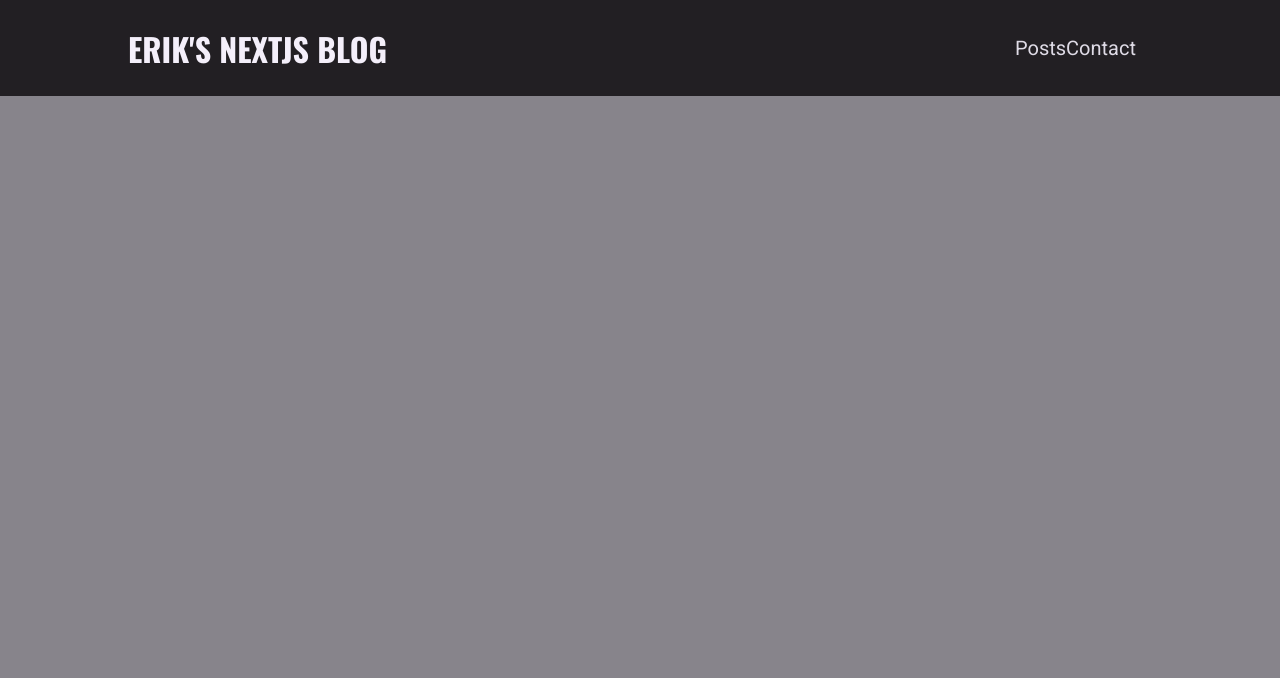
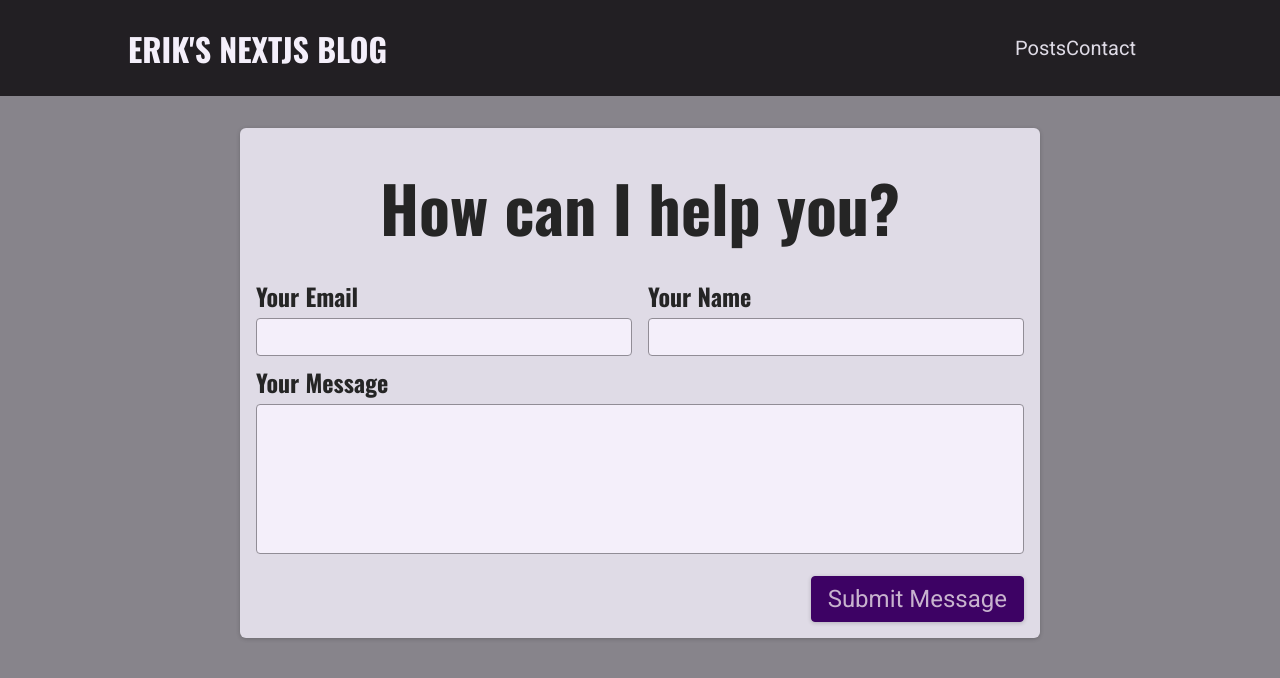
Before and after one commit to ecarlste/yanb, a Next.js app: page /contact in a window 1280 px wide. Shown: the top 678 px of the page. Built offline with nearby package versions, Linux system fonts and the light colour scheme.

Commit message:
Added contact form unwired for now

```diff
--- /dev/null
+++ b/src/components/contact/contact-form.module.css
@@ -0,0 +1,73 @@
+.contact {
+  margin: var(--size-8) auto;
+  border-radius: 6px;
+  background-color: var(--color-grey-100);
+  width: 90%;
+  max-width: 50rem;
+  padding: var(--size-4);
+  box-shadow: 0 1px 4px rgba(0, 0, 0, 0.2);
+  font-size: var(--size-6);
+}
+
+.contact h1 {
+  font-size: var(--size-8);
+  margin: var(--size-4) 0;
+  text-align: left;
+}
+
+.form label {
+  display: block;
+  font-family: 'Oswald', sans-serif;
+  font-weight: bold;
+  margin: var(--size-2) 0 var(--size-1) 0;
+}
+
+.form input,
+.form textarea {
+  font: inherit;
+  padding: var(--size-1);
+  border-radius: 4px;
+  width: 100%;
+  border: 1px solid var(--color-grey-400);
+  background-color: var(--color-grey-50);
+  resize: none;
+}
+
+.controls {
+  display: flex;
+  column-gap: 1rem;
+  flex-wrap: wrap;
+}
+
+.control {
+  flex: 1;
+  min-width: 10rem;
+}
+
+.actions {
+  margin-top: var(--size-4);
+  text-align: right;
+}
+
+.form button {
+  font: inherit;
+  cursor: pointer;
+  background-color: var(--color-primary-700);
+  border: 1px solid var(--color-primary-700);
+  padding: var(--size-2) var(--size-4);
+  border-radius: 4px;
+  color: var(--color-primary-50);
+  box-shadow: 0 1px 4px rgba(0, 0, 0, 0.2);
+}
+
+.form button:hover {
+  background-color: var(--color-primary-500);
+  border-color: var(--color-primary-500);
+}
+
+@media (min-width: 768px) {
+  .contact h1 {
+    font-size: var(--size-16);
+    text-align: center;
+  }
+}
--- /dev/null
+++ b/src/components/contact/contact-form.tsx
@@ -0,0 +1,32 @@
+import classes from './contact-form.module.css';
+
+import React from 'react';
+
+function ContactForm() {
+  return (
+    <section className={classes.contact}>
+      <h1>How can I help you?</h1>
+      <form className={classes.form}>
+        <div className={classes.controls}>
+          <div className={classes.control}>
+            <label htmlFor="email">Your Email</label>
+            <input type="email" id="email" required />
+          </div>
+          <div className={classes.control}>
+            <label htmlFor="name">Your Name</label>
+            <input type="text" id="name" required />
+          </div>
+        </div>
+        <div className={classes.control}>
+          <label htmlFor="message">Your Message</label>
+          <textarea id="message" rows={5} />
+        </div>
+        <div className={classes.actions}>
+          <button>Submit Message</button>
+        </div>
+      </form>
+    </section>
+  );
+}
+
+export default ContactForm;
--- a/src/pages/contact.tsx
+++ b/src/pages/contact.tsx
@@ -1,3 +1,7 @@
-function ContactPage() {}
+import ContactForm from '@/components/contact/contact-form';
+
+function ContactPage() {
+  return <ContactForm />;
+}
 
 export default ContactPage;
```
